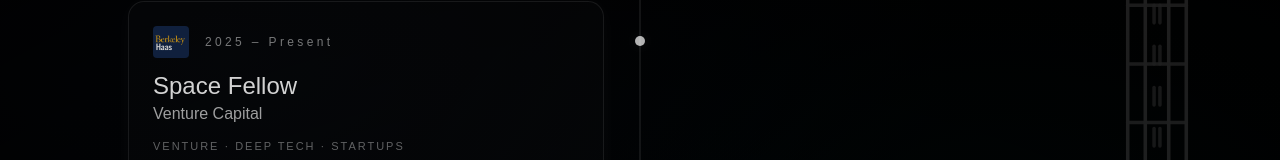
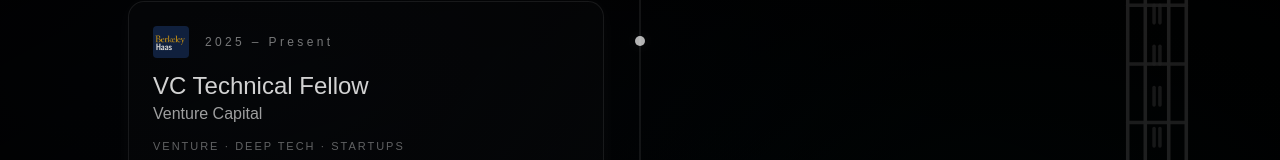
Before and after one commit to sophyamirza/sophya-portfolio, a Next.js app: page /industry in a window 1280 px wide. Shown: the part 343-503 px from the top of the page. Built offline with nearby package versions, Linux system fonts and the light colour scheme; a web font is replaced by a local one.

Commit message:
Add Toolkit page and navbar link

```diff
--- a/app/industry/page.tsx
+++ b/app/industry/page.tsx
@@ -19,7 +19,7 @@ export default function IndustryPage() {
   const milestones: Milestone[] = useMemo(
     () => [
       {
-        org: "Space Fellow",
+        org: "VC Technical Fellow",
         role: "Venture Capital",
         when: "2025 – Present",
         tags: "VENTURE · DEEP TECH · STARTUPS",
```
